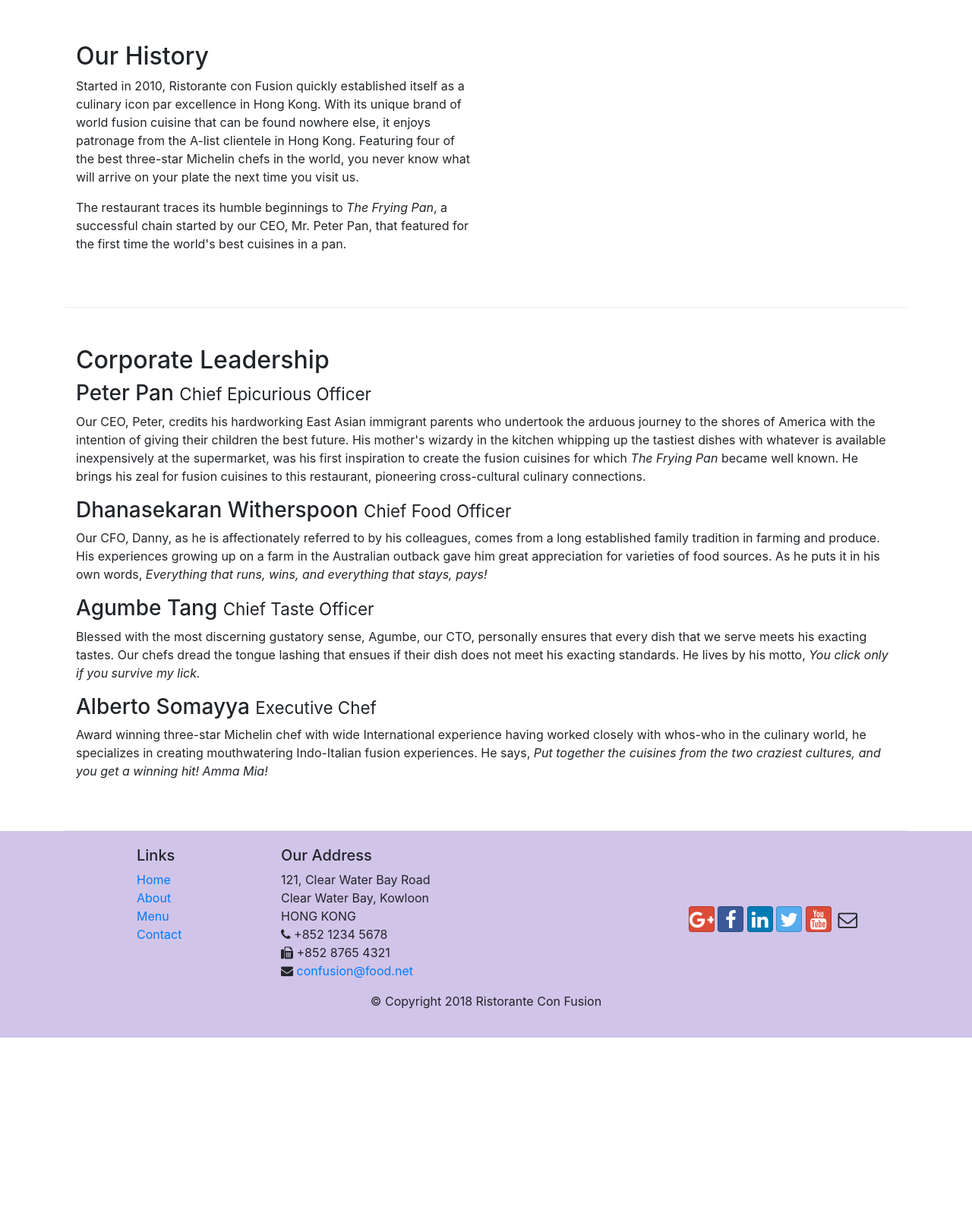
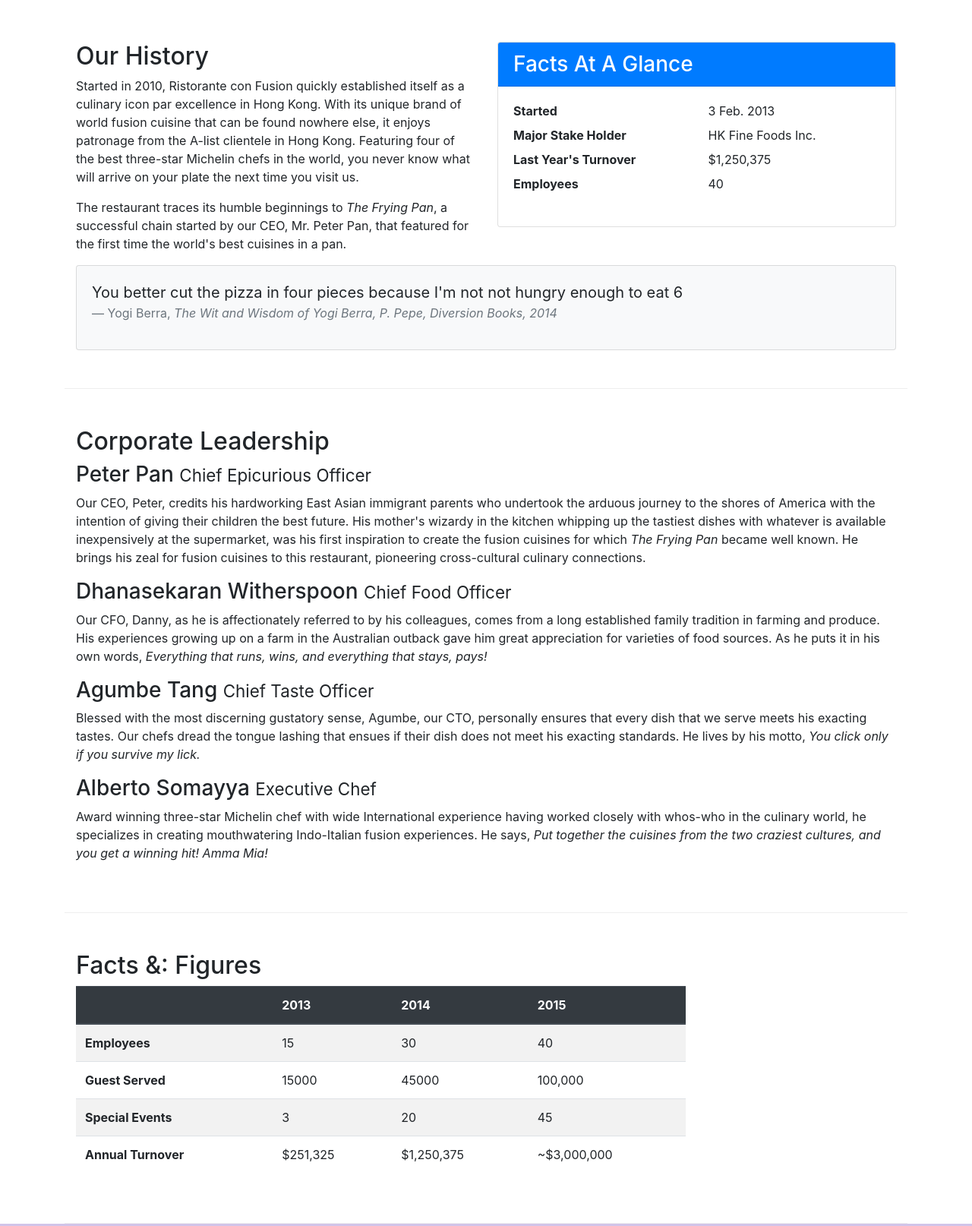
Before and after one commit to MnqobiSB/bootsrap-project, a website: page aboutus.html in a window 1280 px wide. Shown: the part 460-2074 px from the top of the page at 76% size. Before the commit the page ends 1826 px from the top, so only its background shows below. Drawn offline with nearby package versions, Linux system fonts and the light colour scheme.

Commit message:
Images & Media

```diff
--- a/aboutus.html
+++ b/aboutus.html
@@ -26,7 +26,9 @@
                 <span class="navbar-toggler-icon"></span>
             </button>
 
-            <a href="index.html" class="navbar-brand mr-auto">Ristorante Con Fusion</a>
+            <a href="index.html" class="navbar-brand mr-auto">
+                <img src="img/logo.png" alt="" height="30" width="41">
+            </a>
 
             <div class="collapse navbar-collapse" id="Navbar">
                 <ul class="navbar-nav mr-auto">
@@ -46,7 +48,8 @@
                     <h1>Ristorante con Fusion</h1>
                     <p>We take inspiration from the World's best cuisines, and create a unique fusion experience. Our lipsmacking creations will tickle your culinary senses!</p>
                 </div>
-                <div class="col-12 col-sm">
+                <div class="col-12 col-sm align-self-center">
+                    <img src="img/logo.png" alt="logo" class="img-fluid">
                 </div>
             </div>
         </div>
@@ -71,6 +74,33 @@
                 <p>The restaurant traces its humble beginnings to <em>The Frying Pan</em>, a successful chain started by our CEO, Mr. Peter Pan, that featured for the first time the world's best cuisines in a pan.</p>
             </div>
             <div class="col-12 col-sm">
+                <div class="card">
+                    <h3 class="card-header bg-primary text-white">
+                        Facts At A Glance
+                    </h3>
+                    <div class="card-body">
+                        <dl class="row">
+                            <dt class="col-6">Started</dt>
+                            <dd class="col-6">3 Feb. 2013</dd>
+                            <dt class="col-6">Major Stake Holder</dt>
+                            <dd class="col-6">HK Fine Foods Inc.</dd>
+                            <dt class="col-6">Last Year's Turnover</dt>
+                            <dd class="col-6">$1,250,375</dd>
+                            <dt class="col-6">Employees</dt>
+                            <dd class="col-6">40</dd>
+                        </dl>
+                    </div>
+                </div>
+            </div>
+            <div class="col-12">
+                <div class="card card-body bg-light">
+                    <blockquote class="blockquote">
+                        <p class="mb-0">You better cut the pizza in four pieces because I'm not not hungry enough to eat 6</p>
+                        <footer class="blockquote-footer">Yogi Berra,
+                            <cite title="Source Title">The Wit and Wisdom of Yogi Berra, P. Pepe, Diversion Books, 2014</cite>
+                        </footer>
+                    </blockquote>
+                </div>
             </div>
         </div>
 
@@ -86,7 +116,50 @@
                 <h3>Alberto Somayya <small>Executive Chef</small></h3>
                 <p class="d-none d-sm-block">Award winning three-star Michelin chef with wide International experience having worked closely with whos-who in the culinary world, he specializes in creating mouthwatering Indo-Italian fusion experiences. He says, <em>Put together the cuisines from the two craziest cultures, and you get a winning hit! Amma Mia!</em></p>
             </div>
-       </div>
+        </div>
+        <div class="row row-content">
+            <div class="col-12 col-sm-9">
+                <h2>Facts &amp: Figures</h2>
+                <div class="table-responsive">
+                    <table class="table table-striped">
+                        <thead class="thead-dark">
+                            <tr>
+                                <th>&nbsp;</th>
+                                <th>2013</th>
+                                <th>2014</th>
+                                <th>2015</th>
+                            </tr>
+                        </thead>
+                        <tbody>
+                            <tr>
+                                <th>Employees</th>
+                                <td>15</td>
+                                <td>30</td>
+                                <td>40</td>
+                            </tr>
+                            <tr>
+                                <th>Guest Served</th>
+                                <td>15000</td>
+                                <td>45000</td>
+                                <td>100,000</td>
+                            </tr>
+                            <tr>
+                                <th>Special Events</th>
+                                <td>3</td>
+                                <td>20</td>
+                                <td>45</td>
+                            </tr>
+                            <tr>
+                                <th>Annual Turnover</th>
+                                <td>$251,325</td>
+                                <td>$1,250,375</td>
+                                <td>~$3,000,000</td>
+                            </tr>
+                        </tbody>
+                    </table>
+                </div>
+            </div>
+        </div>
     </div>
 
     <footer class="footer">
@@ -124,9 +197,9 @@
                         <a class="btn btn-social-icon" href="mailto:"><i class="fa fa-envelope-o fa-lg"></i></a>
                     </div>
                 </div>
-           </div>
+            </div>
 
-           <div class="row justify-content-center">
+            <div class="row justify-content-center">
                 <div class="col-auto">
                     <p>© Copyright 2018 Ristorante Con Fusion</p>
                 </div>
```
Also changed, not shown: contactus.html (+7 -2 lines), index.html (+28 -7 lines), img/alberto.png (added), img/buffet.png (added), img/logo.png (added), img/uthappizza.png (added), 1 other file.
